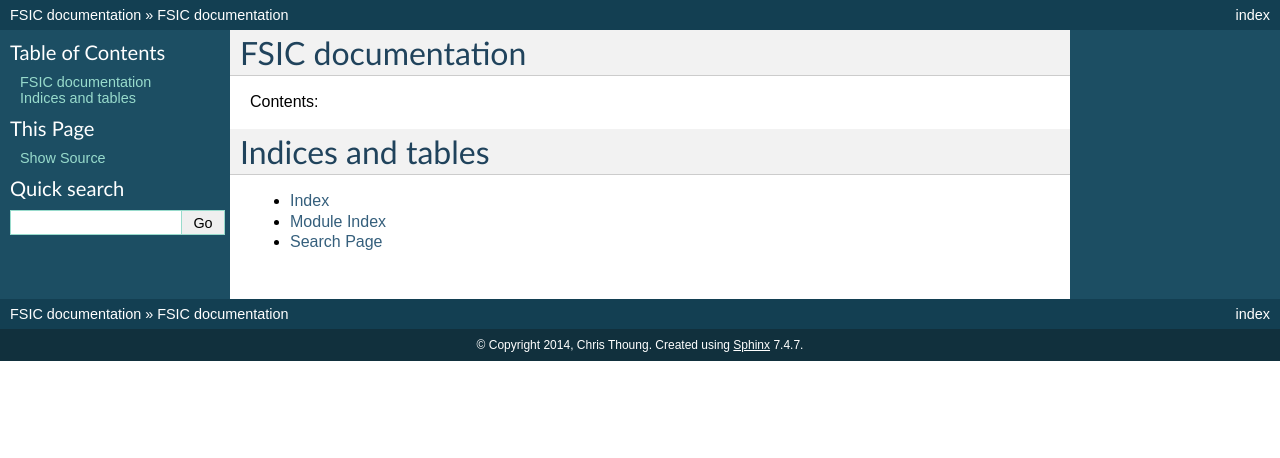
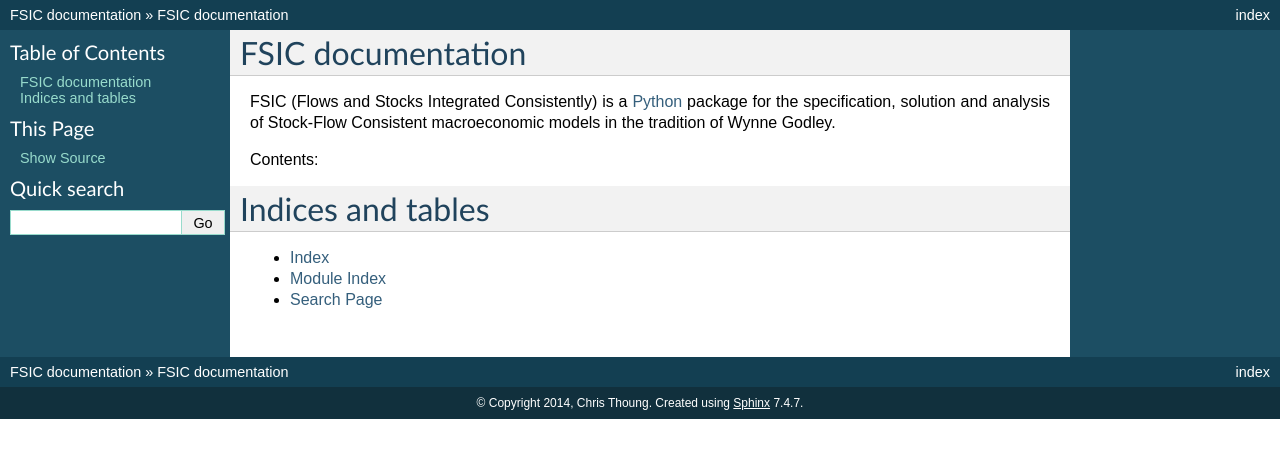
Before and after one commit to ChrisThoung/fsic-archive, a Sphinx documentation site: the page built from doc/source/index.rst, in a window 1280 px wide. Shown: the top 458 px of the page. Built offline with Sphinx 7.4.7, drawn with Linux system fonts in a browser that asks for light colours; formulas are drawn with MathJax 3; the version number could not be read and is left out.

Commit message:
Add package description to `doc/source/index.rst`
Add package description (matching descriptions in `setup.py` and package
`__init__.py`) to Sphinx documentation.

```diff
--- a/doc/source/index.rst
+++ b/doc/source/index.rst
@@ -2,6 +2,13 @@
 
 FSIC documentation
 ==================
+
+FSIC (Flows and Stocks Integrated Consistently) is a Python_ package for the
+specification, solution and analysis of Stock-Flow Consistent macroeconomic
+models in the tradition of Wynne Godley.
+
+.. _Python: https://www.python.org/
+
 
 Contents:
 
```
